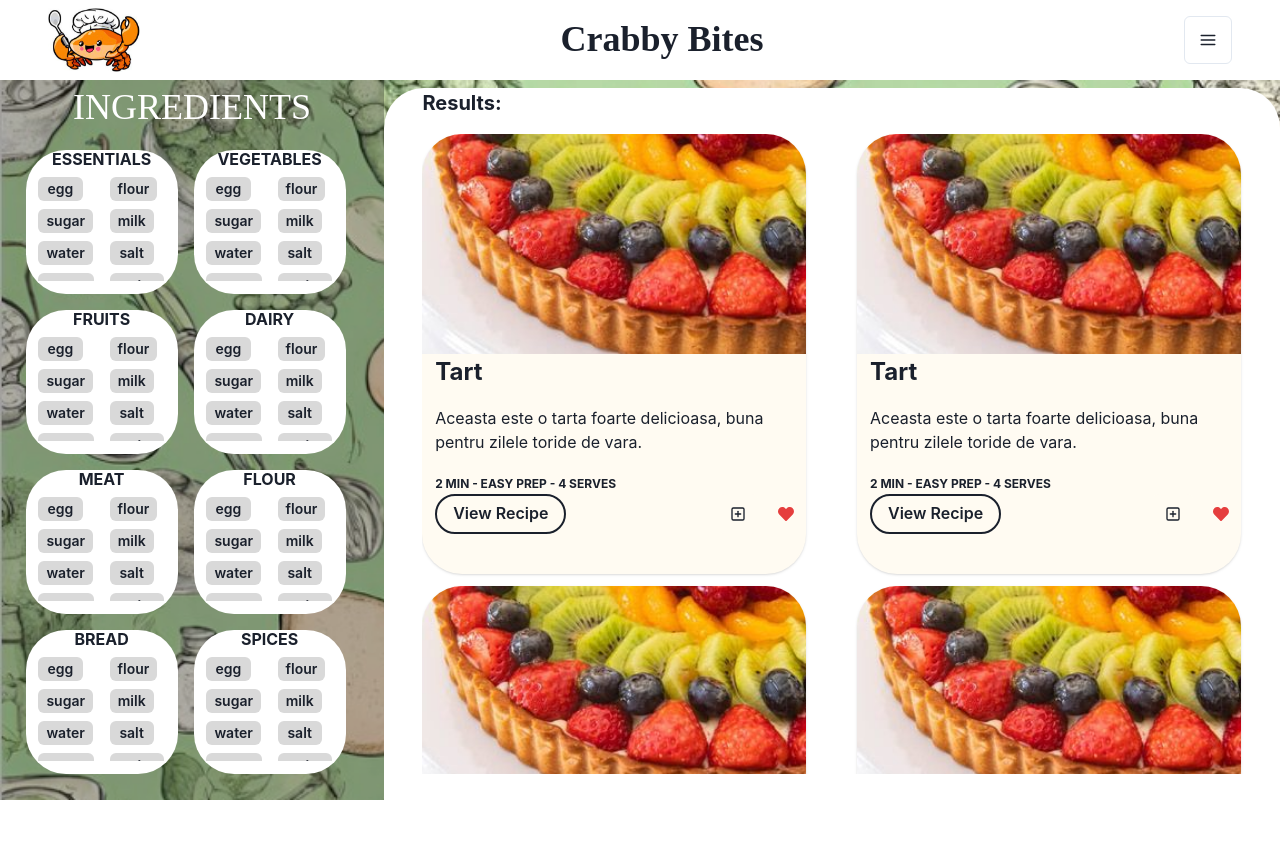
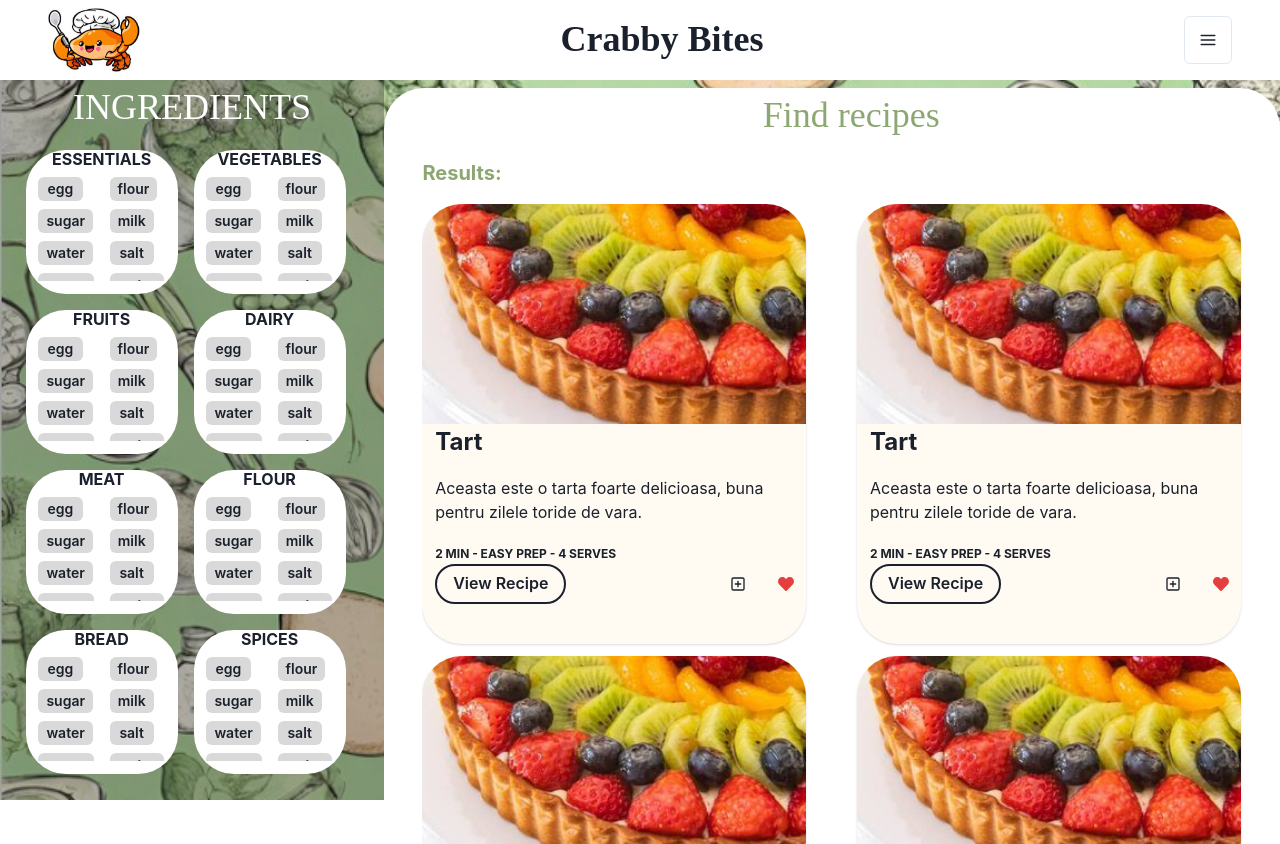
Before and after one commit to Bogdandragon/CrabbyBites, a React (Create React App) app in the folder frontend/: page /recipe-finder in a window 1280 px wide. Before the commit the page ends 800 px from the top, so only its background shows below. Built offline with nearby package versions, Linux system fonts and the light colour scheme; the HTML template or start-up script is replaced by a standard one; a web font is replaced by a local one; what yup-password would draw is missing.

Commit message:
update navbar

```diff
--- a/frontend/src/components/HomePage/HomePage.jsx
+++ b/frontend/src/components/HomePage/HomePage.jsx
@@ -19,14 +19,14 @@ function HomePage() {
                                     <Text fontSize='5vh' fontWeight='semibold' fontFamily='dm-serif-display' mb="0">WELCOME TO</Text>
                                     <Text fontSize='5vh' fontWeight='semibold' fontFamily='dm-serif-display' mb="3vh">CRABBY BITES!</Text>
                                     <Text fontSize='2.5vh' fontWeight='semibold' fontFamily='dm-serif-display' mb="4vh" mx="2vw">Welcome to our cooking recipes social platform, where culinary enthusiasts come together to share, discover and create delicious dishes from around the world.</Text>
-                                    <Center><SubmitButton text="Let's Get Started!" size="lg"/></Center>
+                                    <Center><SubmitButton text="Let's Get Started!" size="lg"  onClick={() => navigate('/recipe-finder')}/></Center>
                                 </Stack>
                             </Center>
                         </Center>
                         <Show breakpoint='(min-width: 769px)' w="50%">
                             <Flex alignItems='baseline' pt="5vh">
-                                    <Image src="salad.jpeg" borderRadius="20" border='1px' boxShadow='xl' w="23vw" h="70vh" transform='translate(35%, 15%)' objectFit={'cover'}/>
-                                    <Image src="food.jpeg" border='1px' borderRadius="20" w="21vw" height="70vh" objectFit={'cover'}/>
+                                <Image src="salad.jpeg" borderRadius="20" border='1px' boxShadow='xl' w="23vw" h="70vh" transform='translate(35%, 15%)' objectFit={'cover'}/>
+                                <Image src="food.jpeg" border='1px' borderRadius="20" w="21vw" height="70vh" objectFit={'cover'}/>
                             </Flex>
                         </Show>
                     </Flex>
--- a/frontend/src/components/Navbar/Navbar.jsx
+++ b/frontend/src/components/Navbar/Navbar.jsx
@@ -36,6 +36,8 @@ function Navbar() {
                     { token ?
                         <>
                             {userType === 'ADMIN' ? <MenuItem onClick={() => navigate('/admin/recipes')}>Admin</MenuItem> : null}
+                            <MenuItem onClick={() => navigate('/recipe-finder')}>Find recipes</MenuItem>
+                            <MenuItem onClick={() => navigate('/my-fridge')}>My fridge</MenuItem>
                             <MenuItem onClick={() => {
                                 window.localStorage.removeItem('token');
                                 toast({
--- a/frontend/src/components/RecipeFinderPage/RecipeFinderPage.jsx
+++ b/frontend/src/components/RecipeFinderPage/RecipeFinderPage.jsx
@@ -1,5 +1,5 @@
 import Page from "../Page/Page";
-import { Text, SimpleGrid, Box, useBreakpointValue, Flex } from '@chakra-ui/react';
+import { Text, SimpleGrid, Box, useBreakpointValue, Flex, Center } from '@chakra-ui/react';
 import TransparentSidebar from "./TransparentSidebar";
 import { useNavigate } from 'react-router-dom';
 import RecipeCardTodoFav from "../RecipeCards/RecipeCardTodoFav";
@@ -14,7 +14,8 @@ function RecipeFinderPage ({numberRecipes}) {
                     <Flex flexDirection={isSmallScreen ? "column" : "row"}>
                         <TransparentSidebar />
                         <Box backgroundColor="rgba(255, 255, 255, 1)" width="100%" height="89vh" borderTopRadius="5vh" mt="1vh" alignItems="left" textAlign="left" pl="3vw">
-                            <Text fontSize="xl" fontWeight="bold">Results: {numberRecipes}</Text>
+                            <Center><Text color="greenBrand.500" fontSize="4xl" className='title-font'>Find recipes</Text></Center>
+                            <Text color="greenBrand.500" fontSize="xl" fontWeight="bold">Results: {numberRecipes}</Text>
                             <Box overflowY="auto" maxWidth='100%' maxHeight={{base:"79vh", md:"80vh"}} minHeight={{base:"70.5vh", md:"80vh"}} className='scrollable-box' >
                                 <SimpleGrid columns={{ base: 1, lg: 2 }} spacing={3}>
                                     <RecipeCardTodoFav imageUrl="fruitTart.jpeg" titleRecipe="Tart" descriptionRecipe="Aceasta este o tarta foarte delicioasa, buna pentru zilele toride de vara." timeCooking='2' difficulty='EASY' numberServings='4'/>
```
